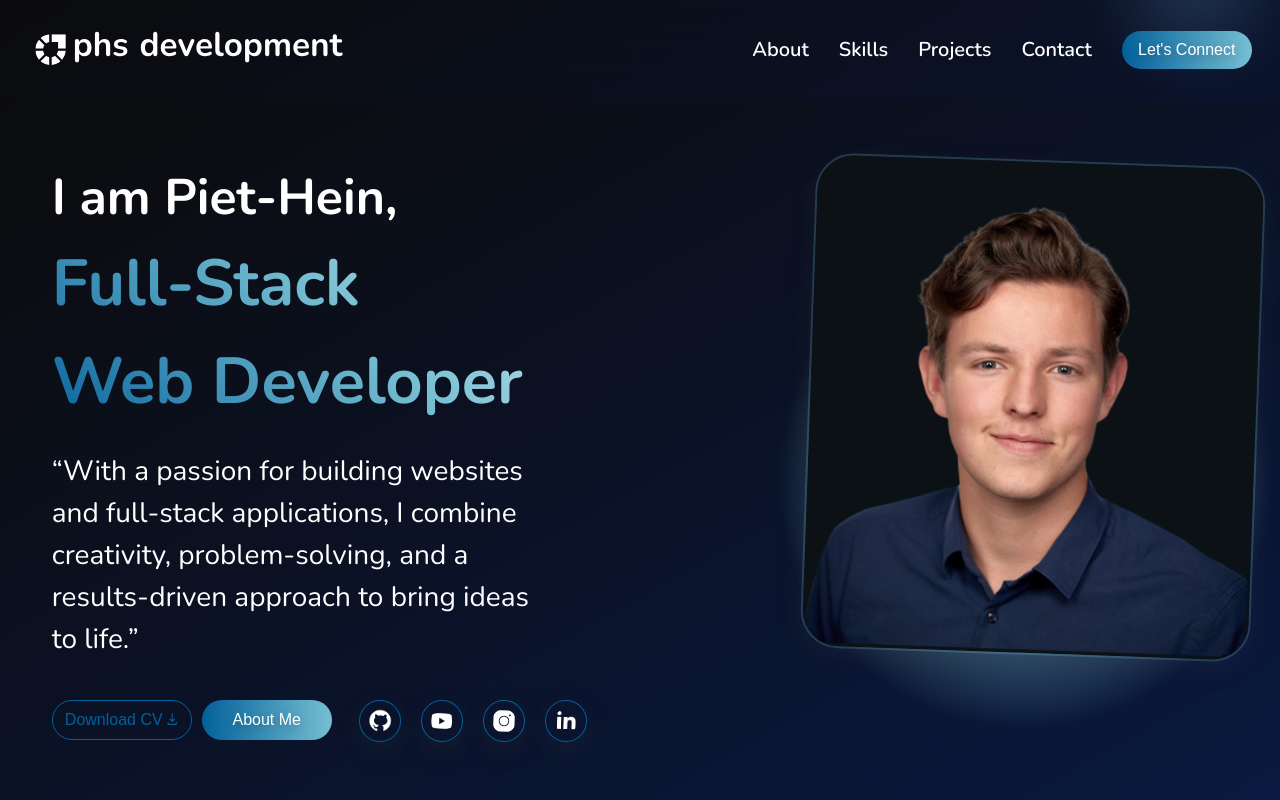
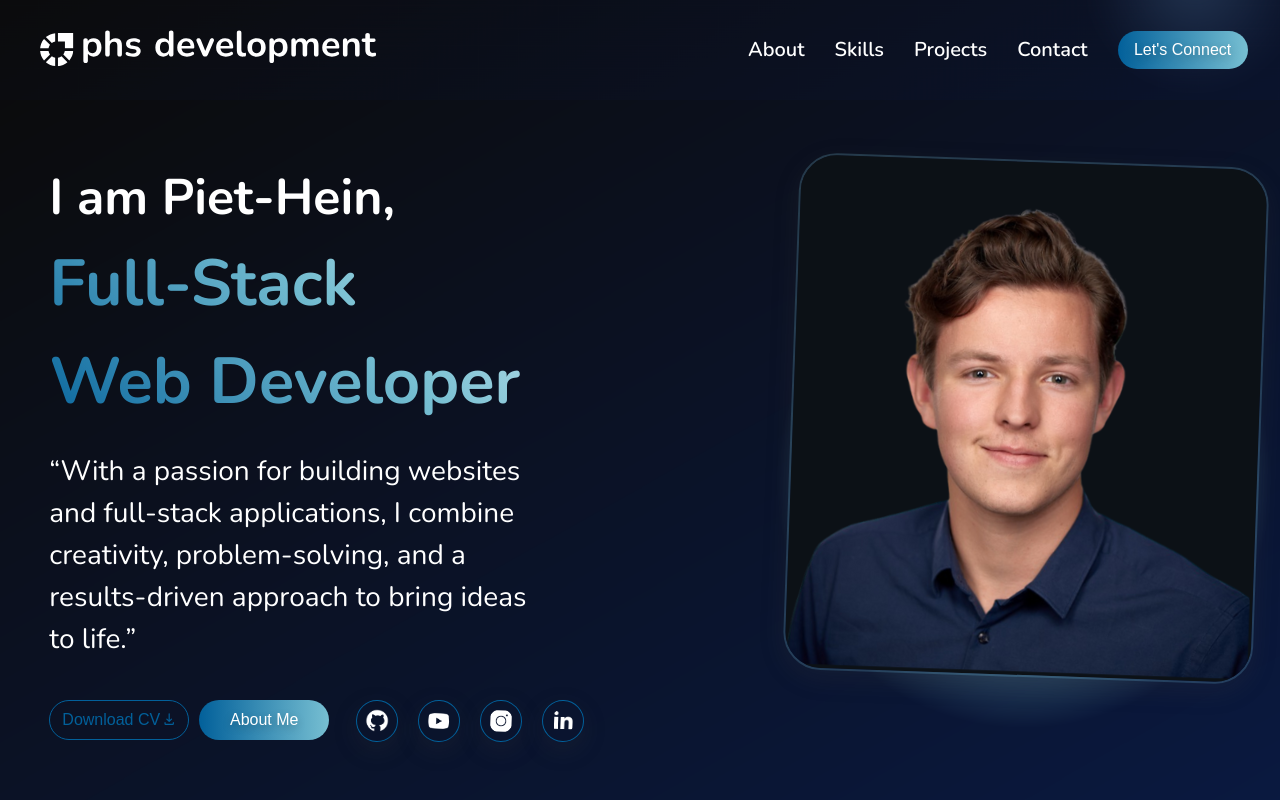
Before and after one commit to phsworks/portfolio-react, a React (Vite) app: page /#/ in a window 1280 px wide. Shown: the top 800 px of the page. Built offline with nearby package versions, Linux system fonts and the light colour scheme.

Commit message:
adjustments responsiveness desktop

```diff
--- a/src/Components/Hero.css
+++ b/src/Components/Hero.css
@@ -86,7 +86,7 @@
 
 @media (min-width: 600px) and (max-width: 1100px) {
   .hero {
-    height: 80vh;
+    height: 83vh;
     flex-direction: row;
     justify-content: space-around;
     height: 600px;
@@ -126,7 +126,7 @@
     justify-content:space-around;
     height: 97vh;
     padding-top: 60px;
-    gap: 50px;
+    gap: 40px;
 
 
     .hero-subtitle {
@@ -152,7 +152,7 @@
 
   .image-tablet {
     display: block;
-    width: 450px;
+    width: 470px;
   }
   .image-mobile {
     display: none;
--- a/src/Components/Navbar.css
+++ b/src/Components/Navbar.css
@@ -201,7 +201,7 @@
 
   .logo-desktop {
     display: block;
-    width: 320px;
+    width: 350px;
   }
   .logo-desktop:hover {
     transform: scale(1.02);
@@ -213,7 +213,7 @@
   }
 
   .navbar-links {
-    padding-left: 30vw;
+    padding-left: 27vw;
   }
 
   .connect-button {
```
